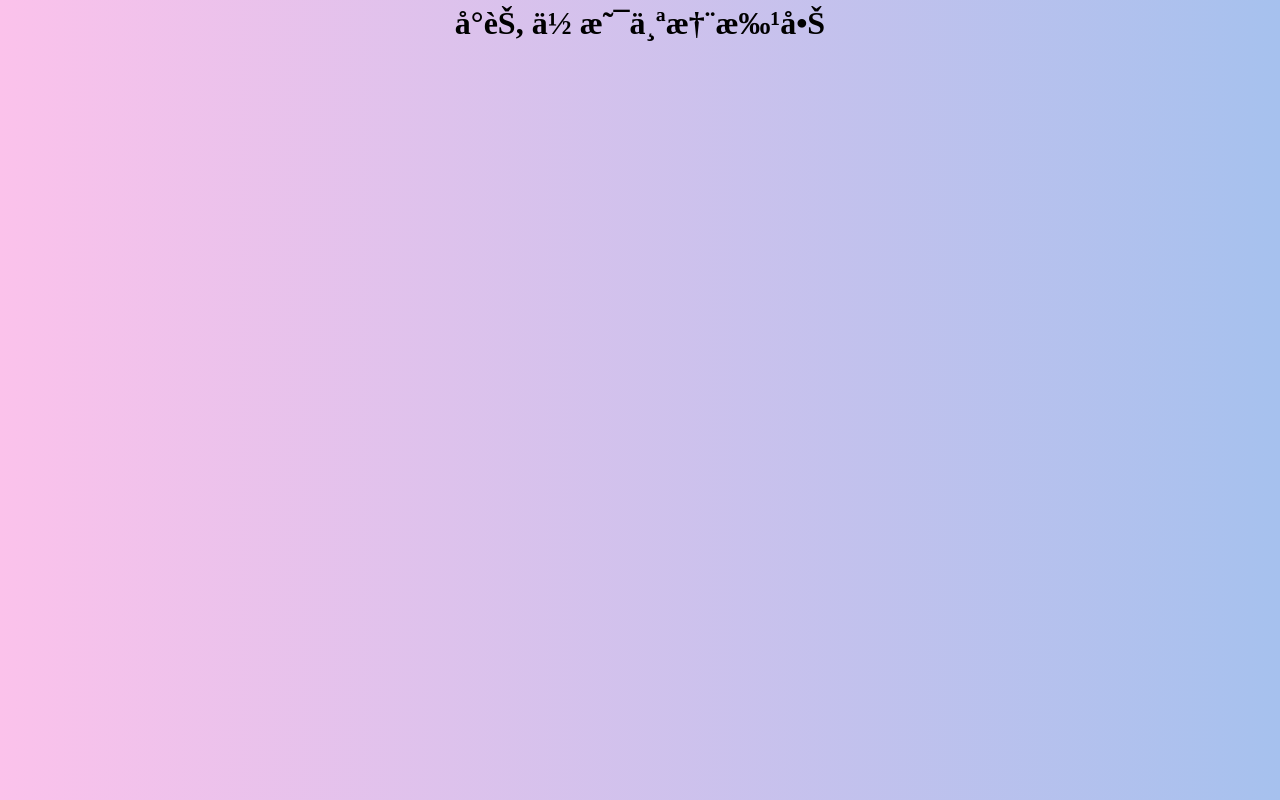
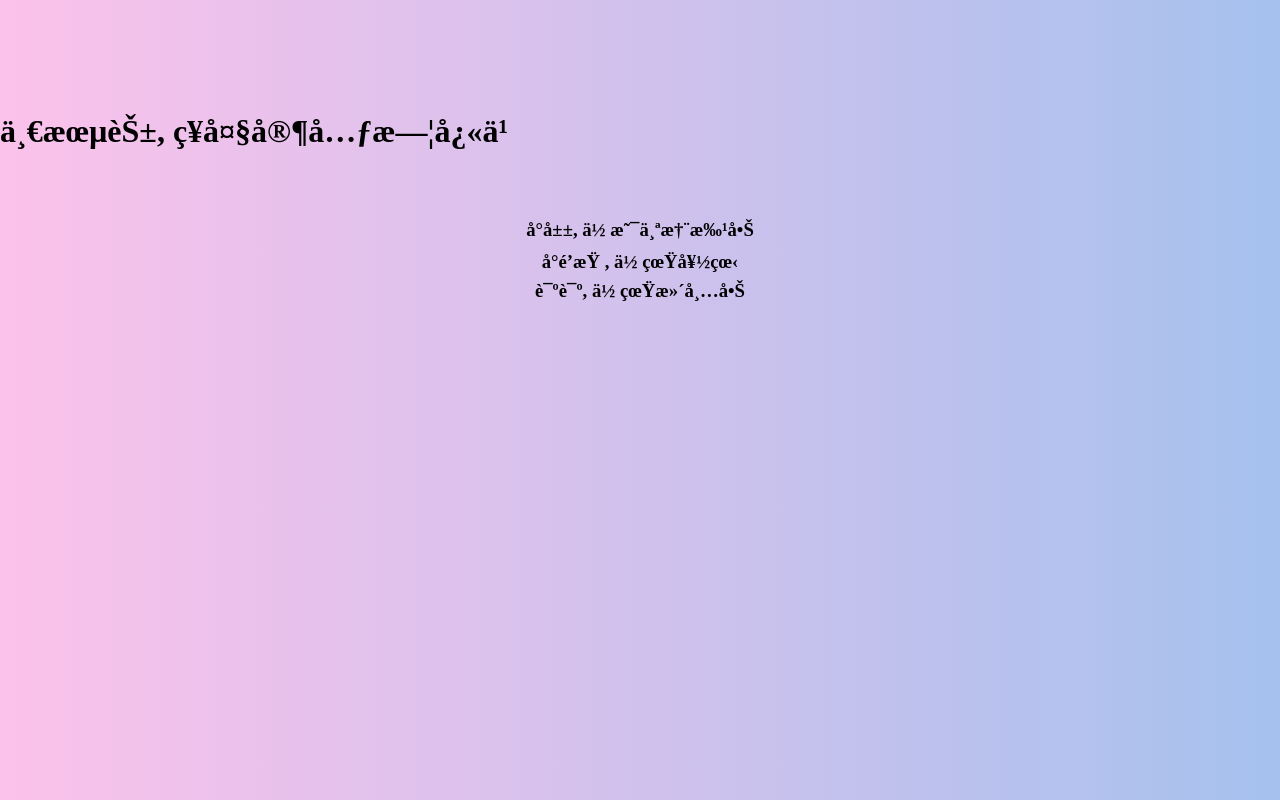
Before and after one commit to ToughenFlat/ToughenFlat.github.io, a plain HTML site: page index.html in a window 1280 px wide. Drawn offline with Linux system fonts and the light colour scheme.

Commit message:
Update index.html

```diff
--- a/index.html
+++ b/index.html
@@ -3,7 +3,7 @@
 <head>
     <meta http-equiv="Content-Type" content="text/html";charset="UTF-8" />
     <meta name="viewport" content="width=device-width, initial-scale=1.0">
-    <title>Document</title>
+    <title>一朵花</title>
     <style>
         * {
             margin: 0;
@@ -69,7 +69,12 @@
 </head>
 <body>
     <div class="container">
-        <h1 style="text-align: center">小菊, 你是个憨批啊</h1>
+        <br><br><br><br><br><br>
+        <h1 style="text-align: center, color: red">一朵花, 祝大家元旦快乐</h1>
+        <br><br><br>
+        <h3 style="text-align: center">小山, 你是个憨批啊</h3>
+        <h3 style="text-align: center">小青柠, 你真好看</h3>
+        <h3 style="text-align: center">诺诺, 你真滴帅啊</h3>
     </div>
 </body>
 </html>
```
